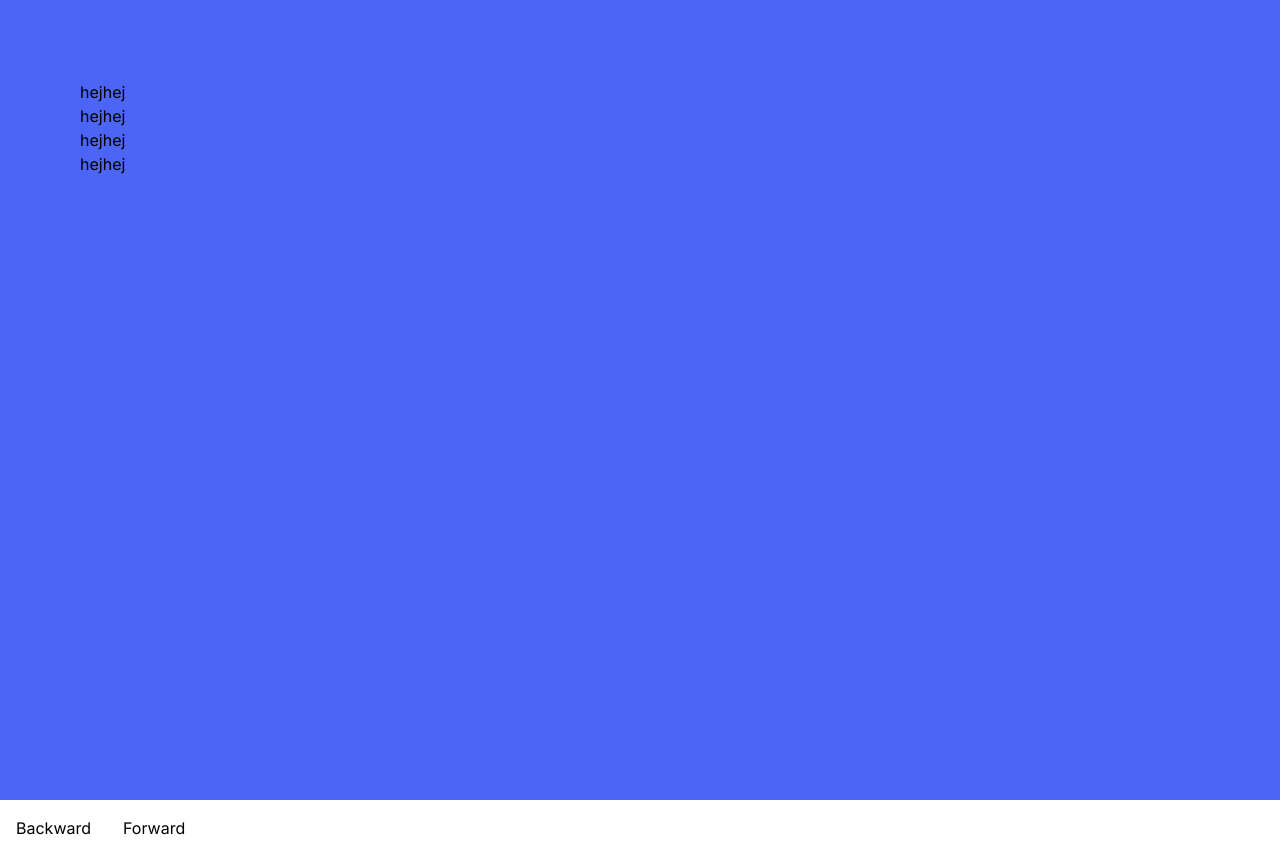
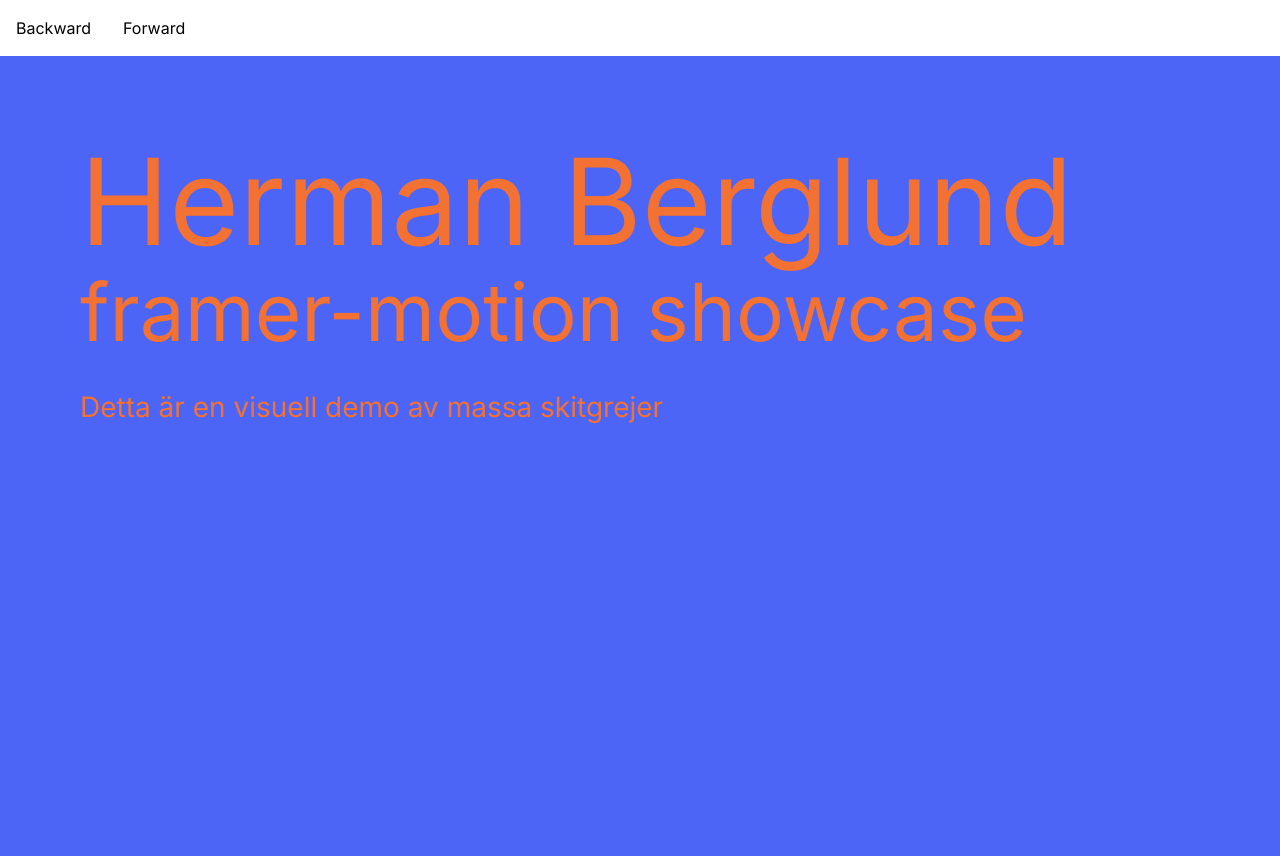
Before and after one commit to HBerglund/presoJS, a React (Create React App) app: page / in a window 1280 px wide. Built offline with nearby package versions, Linux system fonts and the light colour scheme.

Commit message:
added context for presentation direction

```diff
--- a/package.json
+++ b/package.json
@@ -11,6 +11,7 @@
     "@types/react": "^17.0.0",
     "@types/react-dom": "^17.0.0",
     "classnames": "^2.3.1",
+    "framer-motion": "^5.5.1",
     "react": "^17.0.2",
     "react-dom": "^17.0.2",
     "react-scripts": "next",
--- a/src/App.tsx
+++ b/src/App.tsx
@@ -1,72 +1,13 @@
-import React, { useEffect, useState } from "react";
-import classNames from "classnames";
-import { slides, SlideType } from "./data";
+import React from 'react';
+
+import DirectionProvider from './Context/DirectionContext';
+import Presentation from './Presentation';
 
 function App() {
-  const [current, setCurrent] = useState<number>(0);
-  const [totalSlides, setTotalSlides] = useState<SlideType[]>(slides);
-
-  useEffect(() => {
-    setTotalSlides(slides);
-    window.addEventListener("keyup", (e: any) => {
-      switch (e.key) {
-        case "ArrowRight":
-          goForward();
-          break;
-        case "ArrowLeft":
-          goBackward();
-          break;
-        case "ArrowUp":
-          console.log("ArrowUp");
-          break;
-        case "ArrowDown":
-          console.log("ArrowDown");
-          break;
-        case "Enter":
-          console.log("Enter");
-          break;
-        default:
-          console.log("Default");
-      }
-    });
-  }, []);
-
-  const goForward = () => {
-    setCurrent((prev) => {
-      if (prev !== totalSlides.length - 1) {
-        return prev + 1;
-      }
-      return prev;
-    });
-  };
-
-  const goBackward = () => {
-    setCurrent((prev) => {
-      if (prev !== 0) {
-        return prev - 1;
-      }
-      return prev;
-    });
-  };
-
   return (
-    <div>
-      <div>{totalSlides[current]}</div>
-      <div className={classNames("flex")}>
-        <button
-          className={classNames("bg-black text-white p-4")}
-          onClick={goBackward}
-        >
-          Backward
-        </button>
-        <button
-          className={classNames("bg-black text-white p-4")}
-          onClick={goForward}
-        >
-          Forward
-        </button>
-      </div>
-    </div>
+    <DirectionProvider>
+      <Presentation />
+    </DirectionProvider>
   );
 }
 
--- /dev/null
+++ b/src/Context/DirectionContext.tsx
@@ -0,0 +1,32 @@
+import { createContext, FC, useState } from 'react';
+
+interface DirectionValue {
+  direction: 'forward' | 'backward';
+  updateDirection: (direction: 'forward' | 'backward') => void;
+}
+
+export const DirectionContext = createContext<DirectionValue>({
+  direction: 'forward',
+  updateDirection: () => {},
+});
+
+const DirectionProvider: FC<{}> = ({ children }) => {
+  const [direction, setDirection] = useState<'forward' | 'backward'>('forward');
+
+  const updateDirection = (newValue: 'forward' | 'backward') => {
+    setDirection(newValue);
+  };
+
+  return (
+    <DirectionContext.Provider
+      value={{
+        direction,
+        updateDirection,
+      }}
+    >
+      {children}
+    </DirectionContext.Provider>
+  );
+};
+
+export default DirectionProvider;
--- /dev/null
+++ b/src/Presentation.tsx
@@ -0,0 +1,74 @@
+import React, { useContext, useEffect, useState } from 'react';
+import classNames from 'classnames';
+import { slides, SlideType } from './data';
+import { AnimatePresence } from 'framer-motion';
+import { DirectionContext } from './Context/DirectionContext';
+
+const Presentation = () => {
+  const directionContext = useContext(DirectionContext);
+  const [current, setCurrent] = useState<number>(0);
+  const [totalSlides, setTotalSlides] = useState<SlideType[]>(slides);
+
+  useEffect(() => {
+    setTotalSlides(slides);
+    window.addEventListener('keyup', (e: any) => {
+      switch (e.key) {
+        case 'ArrowRight':
+          goForward();
+          break;
+        case 'ArrowLeft':
+          goBackward();
+          break;
+        case 'ArrowUp':
+          break;
+        case 'ArrowDown':
+          break;
+        case 'Enter':
+          break;
+      }
+    });
+    // eslint-disable-next-line react-hooks/exhaustive-deps
+  }, []);
+
+  const goForward = () => {
+    directionContext.updateDirection('forward');
+    setCurrent((prev) => {
+      if (prev !== totalSlides.length - 1) {
+        return prev + 1;
+      }
+      return prev;
+    });
+  };
+
+  const goBackward = () => {
+    directionContext.updateDirection('backward');
+    setCurrent((prev) => {
+      if (prev !== 0) {
+        return prev - 1;
+      }
+      return prev;
+    });
+  };
+
+  return (
+    <div>
+      <div className={classNames('flex')}>
+        <button
+          className={classNames('bg-black text-white p-4')}
+          onClick={goBackward}
+        >
+          Backward
+        </button>
+        <button
+          className={classNames('bg-black text-white p-4')}
+          onClick={goForward}
+        >
+          Forward
+        </button>
+      </div>
+      <AnimatePresence>{totalSlides[current]}</AnimatePresence>
+    </div>
+  );
+};
+
+export default Presentation;
--- a/src/Slides/TextSlide.tsx
+++ b/src/Slides/TextSlide.tsx
@@ -1,6 +1,8 @@
-import React from 'react';
+import React, { useContext, useState } from 'react';
 import classNames from 'classnames';
 import SlideParent from '../Components/SlideParent';
+import { motion } from 'framer-motion';
+import { DirectionContext } from '../Context/DirectionContext';
 
 interface TextSlideProps {
   alignYX?: 'topLeft' | 'topCenter' | 'centerCenter';
@@ -10,6 +12,9 @@ interface TextSlideProps {
 }
 
 const TextSlide = ({ alignYX, title, subTitle, paragraph }: TextSlideProps) => {
+  const directionContext = useContext(DirectionContext);
+  console.log(directionContext.direction);
+
   const getAlignment = () => {
     switch (alignYX) {
       case 'topCenter':
@@ -22,6 +27,12 @@ const TextSlide = ({ alignYX, title, subTitle, paragraph }: TextSlideProps) => {
   };
 
   return (
+    <motion.div
+      initial={{ x: '100%' }}
+      animate={{ x: '0%' }}
+      exit={{ x: '-100%' }}
+      transition={{ duration: 1 }}
+    >
       <SlideParent>
         <div className={classNames('h-full flex flex-col', getAlignment())}>
           {title && <span className='text-textPrimary text-xl'>{title}</span>}
@@ -33,6 +44,7 @@ const TextSlide = ({ alignYX, title, subTitle, paragraph }: TextSlideProps) => {
           )}
         </div>
       </SlideParent>
+    </motion.div>
   );
 };
 
--- a/src/data.tsx
+++ b/src/data.tsx
@@ -1,11 +1,26 @@
-import FirstSlide from "./Slides/FirstSlide";
-import SecondSlide from "./Slides/SecondSlide";
-import ThirdSlide from "./Slides/ThirdSlide";
+import FirstSlide from './Slides/FirstSlide';
+import SecondSlide from './Slides/SecondSlide';
+import TextSlide from './Slides/TextSlide';
+import ThirdSlide from './Slides/ThirdSlide';
 
 export type SlideType = React.ReactNode;
 
 export const slides: SlideType[] = [
-  <FirstSlide />,
+  <TextSlide
+    title='Herman Berglund'
+    subTitle='framer-motion showcase'
+    paragraph='Detta är en visuell demo av massa skitgrejer'
+  />,
   <SecondSlide />,
+  <TextSlide
+    title='Victor Berglund'
+    subTitle='framer-motion showcase'
+    paragraph='Detta är en visuell demo av massa skitgrejer'
+  />,
+  <TextSlide
+    title='Oscar Berglund'
+    subTitle='framer-motion showcase'
+    paragraph='Detta är en visuell demo av massa skitgrejer'
+  />,
   <ThirdSlide />,
 ];
```
Also changed, not shown: 1 other file (tests, documents, lock files or other folders). Lines whose indentation alone changed are shown as unchanged.
